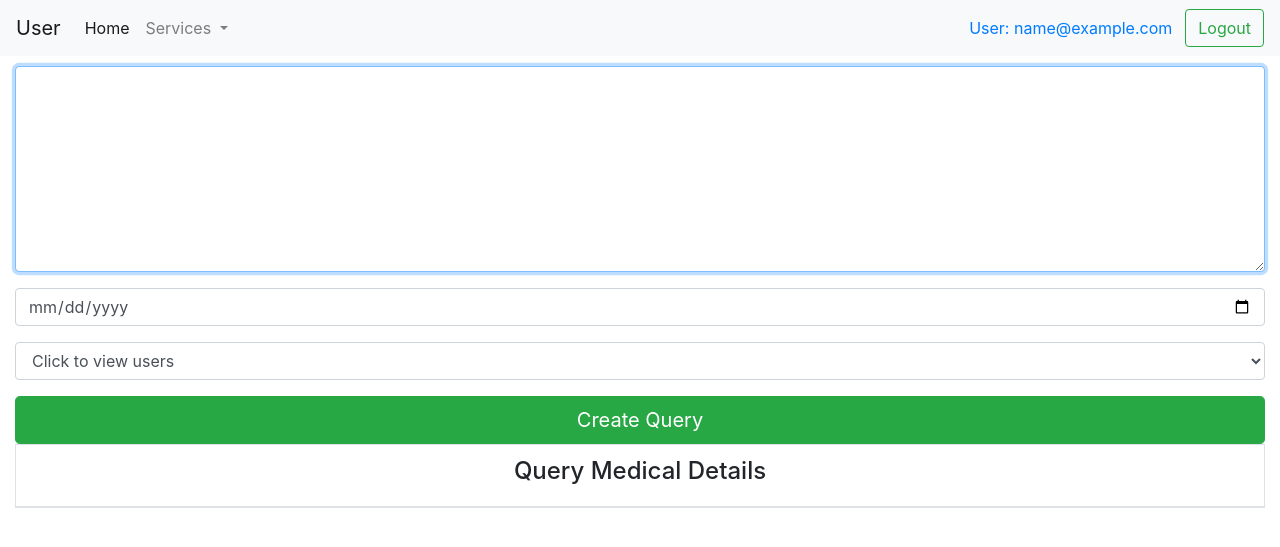
After one commit to vit10load/plan-health-medical, a CodeIgniter app: the page made by application/views/query_index.php in a window 1280 px wide. The commit adds this page. Shown: the top 547 px of the page. Run offline with CodeIgniter, Linux system fonts and the light colour scheme; the visitor is signed in with stand-in values (Sample User, id 1); lists and menus that the app fills with data are empty.

Commit message:
add model, controller and view for query management

```diff
--- a/application/config/routes.php
+++ b/application/config/routes.php
@@ -55,4 +55,5 @@ $route['translate_uri_dashes'] = FALSE;
 
 $route['plan'] = 'plan/index';
 $route['plan/create'] = 'plan/create';
-//TOODO: route plan/update = plan/update
+$route['query'] = 'query/index';
+$route['query/update'] = 'query/update';
--- a/application/controllers/Plan.php
+++ b/application/controllers/Plan.php
@@ -4,9 +4,6 @@ defined('BASEPATH') OR exit('No direct script access allowed');
 class Plan extends CI_Controller {
 
 	private $data = null;
-
-	//TODO: Falta fazer esquema de rotas para usuários autorizados
-
 
 	public function __construct(){
 
--- /dev/null
+++ b/application/views/query_index.php
@@ -0,0 +1,244 @@
+<?php
+
+if (!($this->session->has_userdata('user_id') and $this->session->has_userdata('user_type')) and !($this->session->userdata('user_type') == 'medico'
+or $this->session->userdata('user_type') == 'master')) {
+
+  redirect('user/login_view');
+
+}
+
+?>
+
+<!DOCTYPE html>
+<html>
+
+<head>
+    <meta charset="utf-8">
+    <title>Plan Health</title>
+    <link rel="stylesheet" href="https://stackpath.bootstrapcdn.com/bootstrap/4.1.3/css/bootstrap.min.css"
+        integrity="sha384-MCw98/SFnGE8fJT3GXwEOngsV7Zt27NXFoaoApmYm81iuXoPkFOJwJ8ERdknLPMO" crossorigin="anonymous">
+</head>
+
+<style type="text/css">
+html,
+body {
+
+    overflow-x: hidden;
+
+}
+
+.col-md-12 {
+    padding-top: 10px !important;
+}
+</style>
+
+<body>
+
+    <nav class="navbar navbar-expand-lg navbar-light bg-light">
+        <a class="navbar-brand" href="#">User</a>
+        <button class="navbar-toggler" type="button" data-toggle="collapse" data-target="#navbarSupportedContent"
+            aria-controls="navbarSupportedContent" aria-expanded="false" aria-label="Toggle navigation">
+            <span class="navbar-toggler-icon"></span>
+        </button>
+
+        <div class="collapse navbar-collapse" id="navbarSupportedContent">
+            <ul class="navbar-nav mr-auto">
+                <li class="nav-item active">
+                    <a class="nav-link" href="#">Home <span class="sr-only">(current)</span></a>
+                </li>
+                <li class="nav-item dropdown">
+                    <a class="nav-link dropdown-toggle" href="#" id="navbarDropdown" role="button"
+                        data-toggle="dropdown" aria-haspopup="true" aria-expanded="false">
+                        Services
+                    </a>
+                    <div class="dropdown-menu" aria-labelledby="navbarDropdown">
+                        <a class="dropdown-item" href="<?php echo base_url('plan'); ?>">Plan Health</a>
+                        <a class="dropdown-item" href="<?php echo base_url('query'); ?>">Medical consultation</a>
+                    </div>
+                </li>
+            </ul>
+            <div class="form-inline my-2 my-lg-0">
+                <?php if ($this->session->has_userdata('user_email')) { ?>
+                <a class="btn btn-default" href="">User: <?php echo $this->session->userdata('user_email'); ?></a>
+                <?php }else { ?>
+                <a class="btn btn-default" href="#"></a>
+                <?php } ?>
+                <a class="btn btn-outline-success my-2 my-sm-0"
+                    href="<?php echo base_url('user/user_logout');?>">Logout</a>
+            </div>
+        </div>
+    </nav>
+
+    <div class="col-md-12">
+        <?php if (isset($all_query_id)) {
+
+            foreach ($all_query_id as $key) {
+
+         ?>
+        <form role="form" method="post" action="<?php echo base_url('query/create'); ?>">
+            <fieldset>
+                <div class="form-group">
+                    <input type="hidden" name="operation" value="<?php echo $action; ?>" />
+                    <input type="hidden" name="id_query" value="<?php echo $key->id_consulta; ?>" />
+                    <textarea rows="8" class="form-control" placeholder="Please enter description the query"
+                        name="description" type="text" autofocus value="">
+                    <?php echo $key->description; ?>
+                   </textarea>
+                </div>
+
+                <div class="form-group">
+                    <input class="form-control" placeholder="Please enter date" name="date_query" type="date" autofocus
+                        value="<?php echo $key->query_date; ?>">
+                </div>
+
+                <div class="form-group">
+                    <select class="form-control" name="user_id">
+                        <option value="">Click to view users</option>
+                        <?php
+                        if (!empty($user_for_query)) {
+
+                            foreach ($user_for_query as $key) {
+
+                         ?>
+                        <option value="<?php echo $key->user_id; ?>"><?php echo $key->user_name; ?></option>
+                        <?php
+                            }
+
+                        } ?>
+                    </select>
+                </div>
+
+                <input class="btn btn-lg btn-success btn-block" type="submit" value="Update Query" name="register" />
+
+            </fieldset>
+        </form>
+
+        <?php
+
+            }
+
+        }else {
+
+        ?>
+
+        <form role="form" method="post" action="<?php echo base_url('query/create'); ?>">
+            <fieldset>
+                <div class="form-group">
+
+                    <input type="hidden" name="operation" value="save" />
+                    <input type="hidden" name="id_consulta" value="" />
+                    <textarea rows="8" class="form-control" placeholder="Please enter description the query"
+                        name="description" type="text" autofocus value="">
+                   </textarea>
+                </div>
+
+                <div class="form-group">
+                    <input class="form-control" placeholder="Please enter date" name="date_query" type="date" autofocus
+                        value="">
+                </div>
+
+                <div class="form-group">
+                    <select class="form-control" name="user_id">
+                        <option value="">Click to view users</option>
+                        <?php
+                        if (!empty($user_for_query)) {
+
+                            foreach ($user_for_query as $key) {
+
+                         ?>
+                        <option value="<?php echo $key->user_id; ?>"><?php echo $key->user_name; ?></option>
+                        <?php
+                            }
+
+                        } ?>
+                    </select>
+                </div>
+
+                <input class="btn btn-lg btn-success btn-block" type="submit" value="Create Query" name="register" />
+
+            </fieldset>
+        </form>
+
+        <?php
+        }
+
+        if (isset($message)) {
+
+        ?>
+        <div class="alert alert-success">
+            <?php print_r($message); ?>
+        </div>
+
+        <?php } ?>
+
+        <div class="form-group">
+
+            <table class="table table-bordered table-striped">
+
+                <thead>
+                    <tr>
+                        <th colspan="2">
+                            <h4 class="text-center">Query Medical Details</h3>
+                        </th>
+
+                    </tr>
+                </thead>
+                <tbody>
+
+                    <?php
+
+                    if (isset($all_query)) {
+
+                        foreach ($all_query as $key) {
+
+                    ?>
+                    <tr>
+                        <td>Description</td>
+                        <td><?php echo $key['description']; ?></td>
+                    </tr>
+                    <tr>
+                        <td>Query Date</td>
+                        <td><?php echo $key['query_date']; ?></td>
+                    </tr>
+
+                    <tr>
+                        <td style="padding-top: 20px;">
+                            <form action="<?php echo base_url('query/delete'); ?>" method="POST">
+                                <input type="hidden" name="id_query" value="<?php echo $key['id_consulta']; ?>" />
+                                <button type="submit">excluir</button>
+                            </form>
+                        </td>
+                        <td style="padding-top: 20px;">
+                            <form action="<?php echo base_url('query/update'); ?>" method="POST">
+                                <input type="hidden" name="id_query" value="<?php echo $key['id_consulta']; ?>" />
+
+                                <button type="submit">editar</button>
+                            </form>
+                        </td>
+                    </tr>
+
+                    <?php
+
+                        }
+                    }
+
+                    ?>
+
+                </tbody>
+
+            </table>
+        </div>
+
+        <script src="https://code.jquery.com/jquery-3.3.1.slim.min.js"
+            integrity="sha384-q8i/X+965DzO0rT7abK41JStQIAqVgRVzpbzo5smXKp4YfRvH+8abtTE1Pi6jizo" crossorigin="anonymous">
+        </script>
+        <script src="https://cdnjs.cloudflare.com/ajax/libs/popper.js/1.14.3/umd/popper.min.js"
+            integrity="sha384-ZMP7rVo3mIykV+2+9J3UJ46jBk0WLaUAdn689aCwoqbBJiSnjAK/l8WvCWPIPm49" crossorigin="anonymous">
+        </script>
+        <script src="https://stackpath.bootstrapcdn.com/bootstrap/4.1.3/js/bootstrap.min.js"
+            integrity="sha384-ChfqqxuZUCnJSK3+MXmPNIyE6ZbWh2IMqE241rYiqJxyMiZ6OW/JmZQ5stwEULTy" crossorigin="anonymous">
+        </script>
+
+</body>
+
+</html>
--- a/application/views/user_profile.php
+++ b/application/views/user_profile.php
@@ -46,10 +46,16 @@ if(!$this->session->has_userdata('user_id')) {
           </a>
           <div class="dropdown-menu" aria-labelledby="navbarDropdown">
             <a class="dropdown-item" href="<?php echo base_url('plan'); ?>">Plan Health</a>
+            <a class="dropdown-item" href="<?php echo base_url('query'); ?>">Medical consultation</a>
           </div>
         </li>
       </ul>
       <div class="form-inline my-2 my-lg-0">
+      <?php if ($this->session->has_userdata('user_email')) { ?>
+      <a class="btn btn-default" href="">User: <?php echo $this->session->userdata('user_email'); ?></a>
+      <?php }else { ?>
+      <a class="btn btn-default" href="#"></a>
+      <?php } ?>
         <a class="btn btn-outline-success my-2 my-sm-0" href="<?php echo base_url('user/user_logout');?>">Logout</a>
       </div>
     </div>
```
Also changed, not shown: application/controllers/Query.php (added, +95 -0 lines), application/controllers/Welcome.php (deleted, +0 -25 lines), application/models/Query_model.php (added, +93 -0 lines), application/models/User_model.php (+23 -2 lines), application/views/plan_profile.php (+10 -2 lines).
